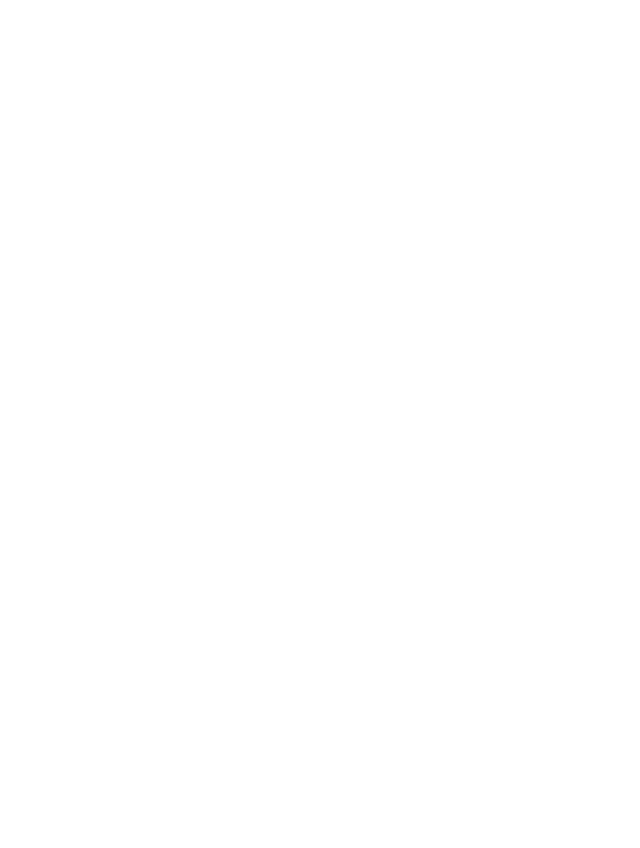
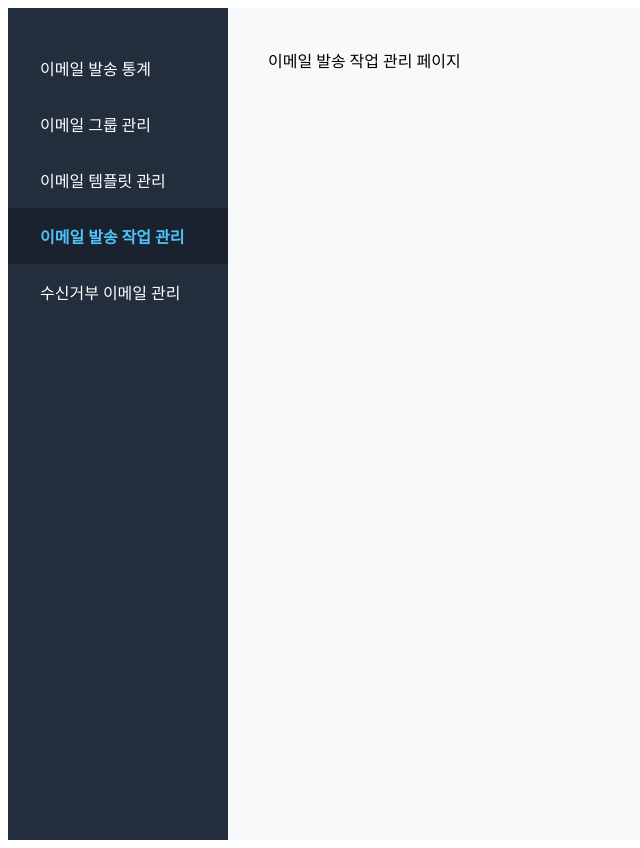
Before and after one commit to leessang10/bulk_email_project, a React (Vite) app in the folder frontend/: page /send-task in a window 1280 px wide. Shown: the whole page, without its empty margins (0-640 px from the left). Before the commit the page ends 800 px from the top, so only its background shows below. Built offline with nearby package versions, Linux system fonts and the light colour scheme.

Commit message:
feat: 기본 페이지 레이아웃 및 사이드바 추가

```diff
--- a/frontend/package.json
+++ b/frontend/package.json
@@ -10,8 +10,11 @@
     "preview": "vite preview"
   },
   "dependencies": {
+    "@types/styled-components": "^5.1.34",
     "react": "^19.1.0",
-    "react-dom": "^19.1.0"
+    "react-dom": "^19.1.0",
+    "react-router-dom": "^7.6.0",
+    "styled-components": "^6.1.18"
   },
   "devDependencies": {
     "@eslint/js": "^9.25.0",
--- a/frontend/src/App.tsx
+++ b/frontend/src/App.tsx
@@ -1,7 +1,42 @@
+import { BrowserRouter, Route, Routes } from "react-router-dom";
+import styled from "styled-components";
 import "./App.css";
+import Sidebar from "./common/components/Sidebar";
+import EmailGroupsPage from "./pages/email-groups";
+import SendTaskPage from "./pages/send-task";
+import StatisticsPage from "./pages/statistics";
+import TemplatesPage from "./pages/templates";
+import UnsubscribesPage from "./pages/unsubscribes";
+
+const Layout = styled.div`
+  display: flex;
+  min-height: 100vh;
+`;
+
+const Content = styled.div`
+  flex: 1;
+  padding: 40px;
+  background: #f7f9fb;
+`;
 
 function App() {
-  return <></>;
+  return (
+    <BrowserRouter>
+      <Layout>
+        <Sidebar />
+        <Content>
+          <Routes>
+            <Route path="/" element={<StatisticsPage />} />
+            <Route path="/statistics" element={<StatisticsPage />} />
+            <Route path="/email-groups" element={<EmailGroupsPage />} />
+            <Route path="/templates" element={<TemplatesPage />} />
+            <Route path="/send-task" element={<SendTaskPage />} />
+            <Route path="/unsubscribes" element={<UnsubscribesPage />} />
+          </Routes>
+        </Content>
+      </Layout>
+    </BrowserRouter>
+  );
 }
 
 export default App;
--- /dev/null
+++ b/frontend/src/common/components/Sidebar.tsx
@@ -0,0 +1,52 @@
+import { Link, useLocation } from "react-router-dom";
+import styled from "styled-components";
+
+const SidebarContainer = styled.div`
+  width: 220px;
+  height: 100vh;
+  background: #222e3c;
+  color: #fff;
+  display: flex;
+  flex-direction: column;
+  padding: 32px 0 0 0;
+`;
+
+const MenuItem = styled(Link)<{ $active?: boolean }>`
+  padding: 16px 32px;
+  color: ${({ $active }) => ($active ? "#4fc3f7" : "#fff")};
+  text-decoration: none;
+  font-weight: ${({ $active }) => ($active ? "bold" : "normal")};
+  background: ${({ $active }) => ($active ? "#1a2230" : "none")};
+  transition: background 0.2s;
+  &:hover {
+    background: #1a2230;
+    color: #4fc3f7;
+  }
+`;
+
+const menus = [
+  { path: "/statistics", label: "이메일 발송 통계" },
+  { path: "/email-groups", label: "이메일 그룹 관리" },
+  { path: "/templates", label: "이메일 템플릿 관리" },
+  { path: "/send-task", label: "이메일 발송 작업 관리" },
+  { path: "/unsubscribes", label: "수신거부 이메일 관리" },
+];
+
+const Sidebar = () => {
+  const location = useLocation();
+  return (
+    <SidebarContainer>
+      {menus.map((menu) => (
+        <MenuItem
+          key={menu.path}
+          to={menu.path}
+          $active={location.pathname === menu.path}
+        >
+          {menu.label}
+        </MenuItem>
+      ))}
+    </SidebarContainer>
+  );
+};
+
+export default Sidebar;
--- /dev/null
+++ b/frontend/src/pages/email-groups/index.tsx
@@ -0,0 +1,5 @@
+const EmailGroupsPage = () => {
+  return <div>이메일 그룹 관리 페이지</div>;
+};
+
+export default EmailGroupsPage;
--- /dev/null
+++ b/frontend/src/pages/send-task/index.tsx
@@ -0,0 +1,5 @@
+const SendTaskPage = () => {
+  return <div>이메일 발송 작업 관리 페이지</div>;
+};
+
+export default SendTaskPage;
--- /dev/null
+++ b/frontend/src/pages/statistics/index.tsx
@@ -0,0 +1,5 @@
+const StatisticsPage = () => {
+  return <div>이메일 발송 통계 페이지</div>;
+};
+
+export default StatisticsPage;
--- /dev/null
+++ b/frontend/src/pages/templates/index.tsx
@@ -0,0 +1,5 @@
+const TemplatesPage = () => {
+  return <div>이메일 템플릿 관리 페이지</div>;
+};
+
+export default TemplatesPage;
--- /dev/null
+++ b/frontend/src/pages/unsubscribes/index.tsx
@@ -0,0 +1,5 @@
+const UnsubscribesPage = () => {
+  return <div>수신거부 이메일 관리 페이지</div>;
+};
+
+export default UnsubscribesPage;
```
Also changed, not shown: 2 other files (tests, documents, lock files or other folders).
